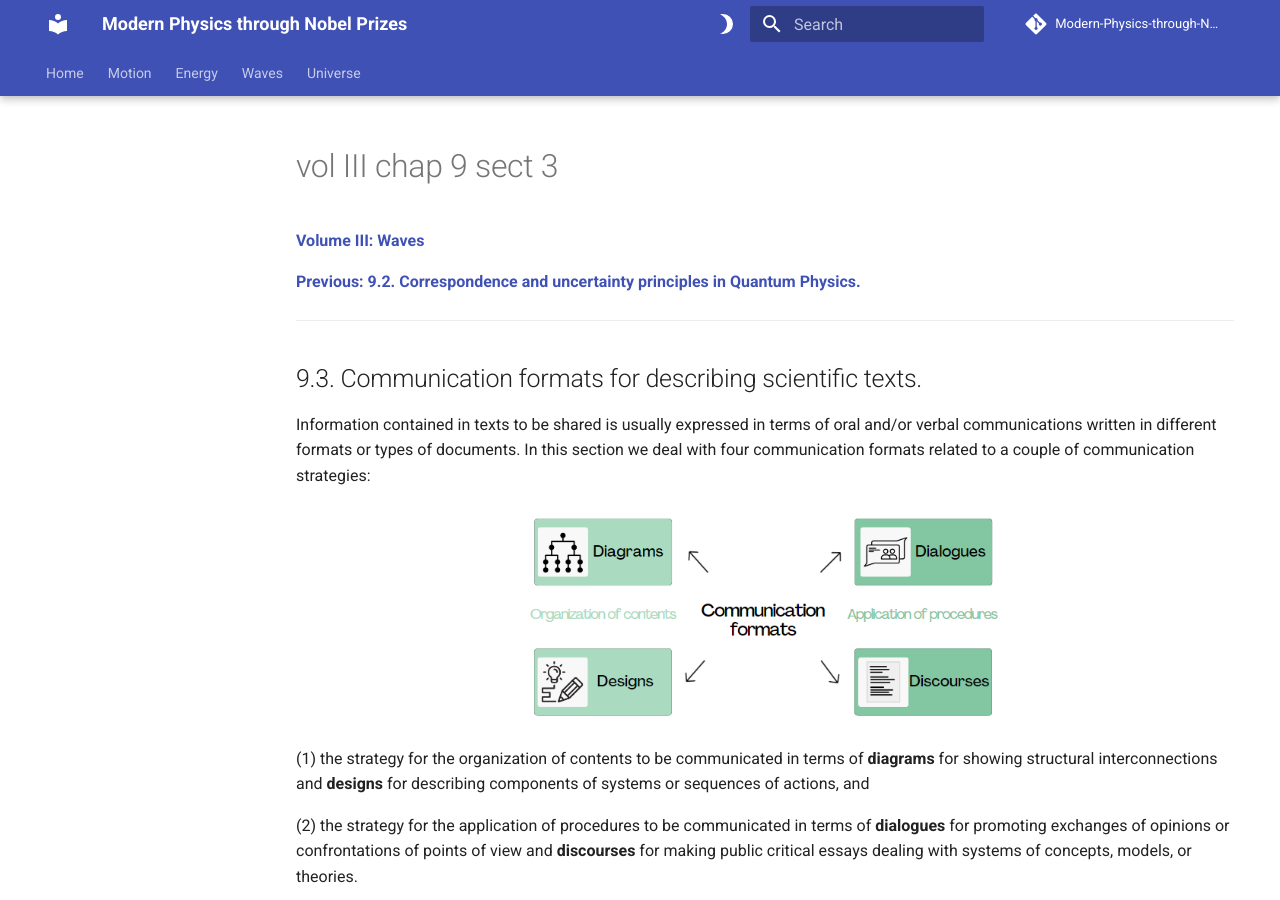
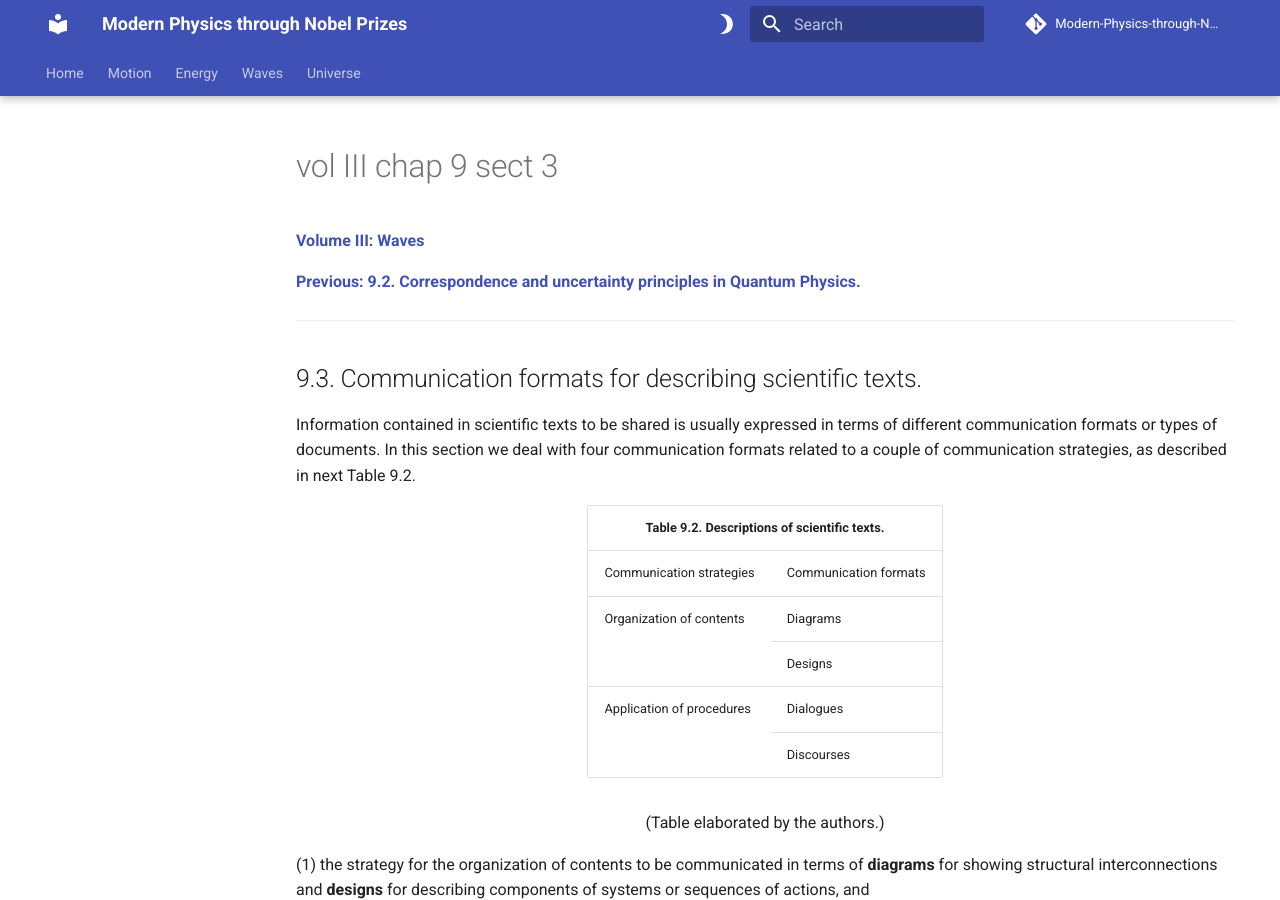
Before and after one commit to modphysnobel/modphysnobel.github.io, an MkDocs documentation site: the page built from docs/vol-III/vol-III-chap-9-sect-3.md, in a window 1280 px wide and 900 px high. Built offline with MkDocs 1.6.1 and Material for MkDocs 9.7.7, drawn with Linux system fonts in a browser that asks for light colours; some web fonts are replaced; comment, search, counter and statistics services are not loaded.

Commit message:
Update vol-III-chap-9-sect-3.md

```diff
--- a/docs/vol-III/vol-III-chap-9-sect-3.md
+++ b/docs/vol-III/vol-III-chap-9-sect-3.md
@@ -7,11 +7,58 @@
 
 ## 9.3.  Communication formats for describing scientific texts.
 
-Information contained in texts to be shared is usually expressed in terms of oral and/or verbal communications written in different formats or types of documents. In this section we deal with four communication formats related to a couple of communication strategies:
+Information contained in scientific texts to be shared is usually expressed in terms of different communication formats or types of documents. In this section we deal with four communication formats related to a couple of communication strategies, as described in next Table 9.2.
 
-<p align="center" width="100%">
-    <img width="480" src="https://github.com/modphysnobel/modphysnobel.github.io/blob/main/docs/vol-III/figs/chap-9-sect-3-fig3.PNG?raw=true">
-</p>
+<div style="text-align:center;">
+	<table cellspacing="0" cellpadding="0">
+	<tbody>
+	<tr>
+	<th colspan="2" style="text-align: center">
+		Table 9.2. Descriptions of scientific texts.
+	</th>
+	</tr>
+	<tr>
+		<td>
+	Communication strategies
+	</td>
+		<td>
+	Communication formats
+	</td>
+	</tr>
+	<tr>
+		<td  rowspan=2>
+	Organization of contents
+	</td>
+		<td>
+	Diagrams
+	</td>
+	</tr>
+	<tr>
+		<td>
+	Designs
+	</td>
+	</tr>
+	<tr>
+		<td  rowspan=2>
+	Application of procedures
+	</td>
+		<td>
+	Dialogues
+	</td>
+	</tr>
+	<tr>
+		<td>
+	Discourses
+	</td>
+	</tr>
+	</tbody>
+	</table>
+	</div>
+
+<center>
+(Table elaborated by the authors.)
+</center>
+
 
 (1) the strategy for the organization of contents to be communicated in terms of **diagrams** for showing structural interconnections and **designs** for describing components of systems or sequences of actions, and
 
```
